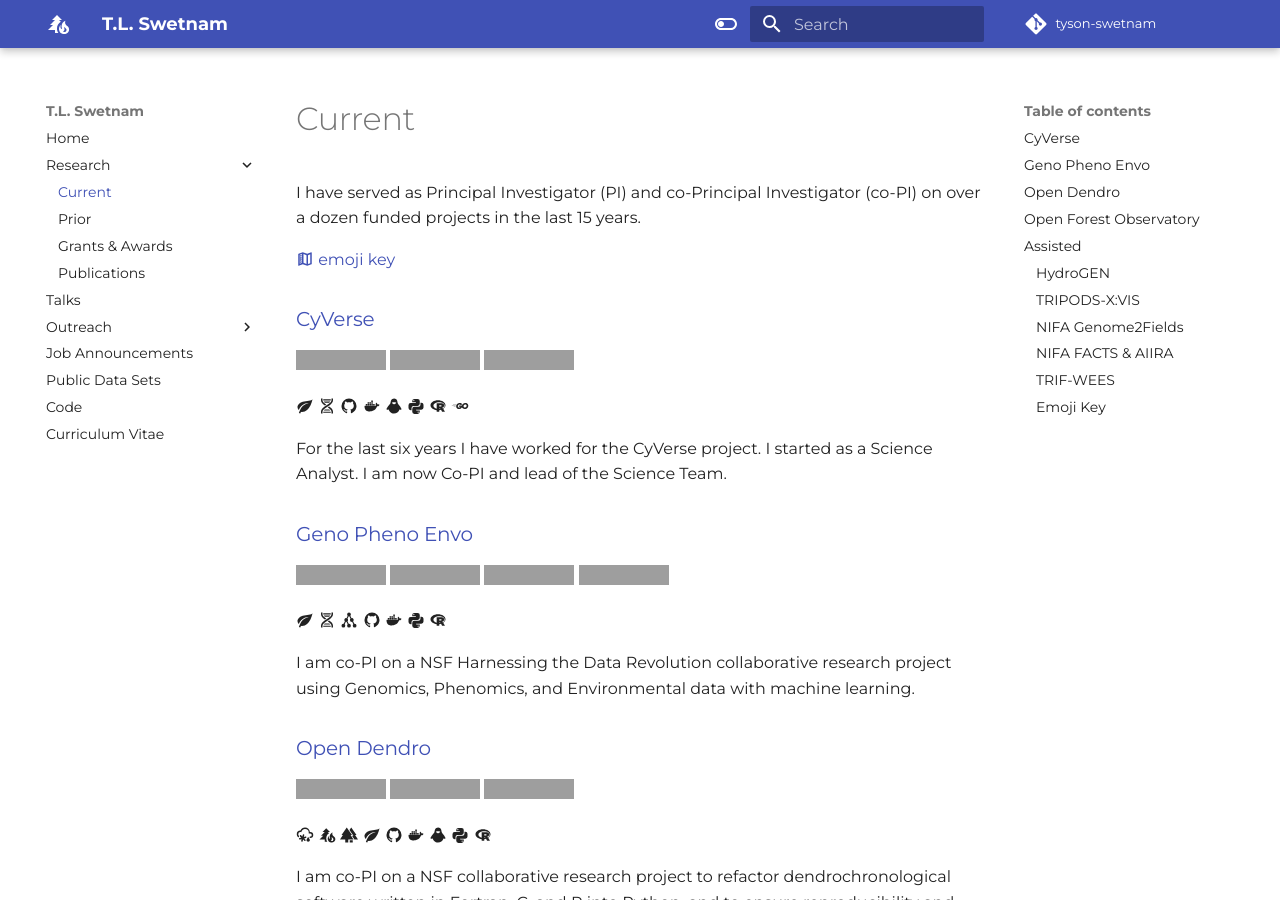
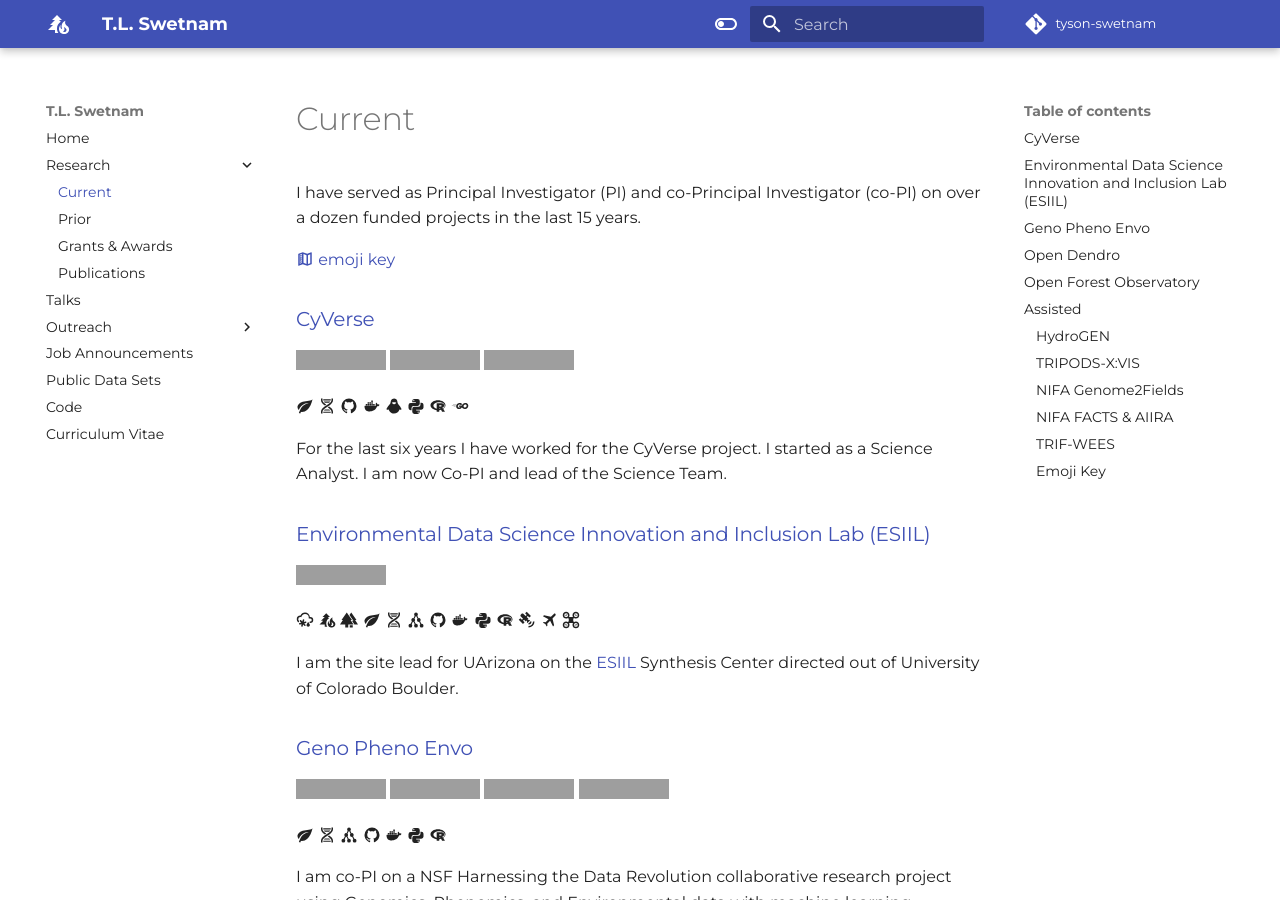
Before and after one commit to tyson-swetnam/new-website, an MkDocs documentation site: the page built from docs/current_projects.md, in a window 1280 px wide and 900 px high. Built offline with MkDocs 1.6.1 and Material for MkDocs 9.7.7, drawn with Linux system fonts in a browser that asks for light colours; some web fonts are replaced; comment, search, counter and statistics services are not loaded; grey boxes are pictures that could not be loaded.

Commit message:
Update current_projects.md

```diff
--- a/docs/current_projects.md
+++ b/docs/current_projects.md
@@ -9,6 +9,14 @@
 :material-leaf: :material-dna: :material-github: :material-docker: :material-linux: :material-language-python: :material-language-r: :material-language-go:
 
 For the last six years I have worked for the CyVerse project. I started as a Science Analyst. I am now Co-PI and lead of the Science Team.
+
+### [Environmental Data Science Innovation and Inclusion Lab (ESIIL)](https://esiil.org)
+
+[![NSF-2153040](https://img.shields.io/badge/NSF-2153040-blue.svg)](https://www.nsf.gov/awardsearch/showAward?AWD_ID=2153040)
+
+:material-weather-snowy-rainy: :material-pine-tree-fire: :material-forest: :material-leaf: :material-dna: :material-graph: :material-github: :material-docker: :material-language-python: :material-language-r: :material-satellite-variant: :material-airplane: :material-quadcopter:
+
+I am the site lead for UArizona on the [ESIIL](https://esiil.org) Synthesis Center directed out of University of Colorado Boulder.
 
 ### [Geno Pheno Envo](https://genophenoenvo.github.io/)
 
@@ -30,7 +38,7 @@
 
 [![NSF-2152671](https://img.shields.io/badge/NSF-2152671-blue.svg)](https://www.nsf.gov/awardsearch/showAward?AWD_ID=2152671) [![NSF-2152672](https://img.shields.io/badge/NSF-2152672-blue.svg)](https://www.nsf.gov/awardsearch/showAward?AWD_ID=2152672) [![NSF-2152673](https://img.shields.io/badge/NSF-2152673-blue.svg)](https://www.nsf.gov/awardsearch/showAward?AWD_ID=2152673)
 
-:material-github: :material-docker: :material-linux: :material-language-python: :material-language-r: :material-satellite-variant: :material-airplane: :material-quadcopter: :material-pine-tree-fire: :material-forest:
+:material-pine-tree-fire: :material-forest: :material-github: :material-docker: :material-linux: :material-language-python: :material-language-r: :material-satellite-variant: :material-airplane: :material-quadcopter:
 
 I am PI on a NSF collaborative research project to support reproducible research in forest inventory and analysis using small uncrewed aerial vehicles.
 
```
